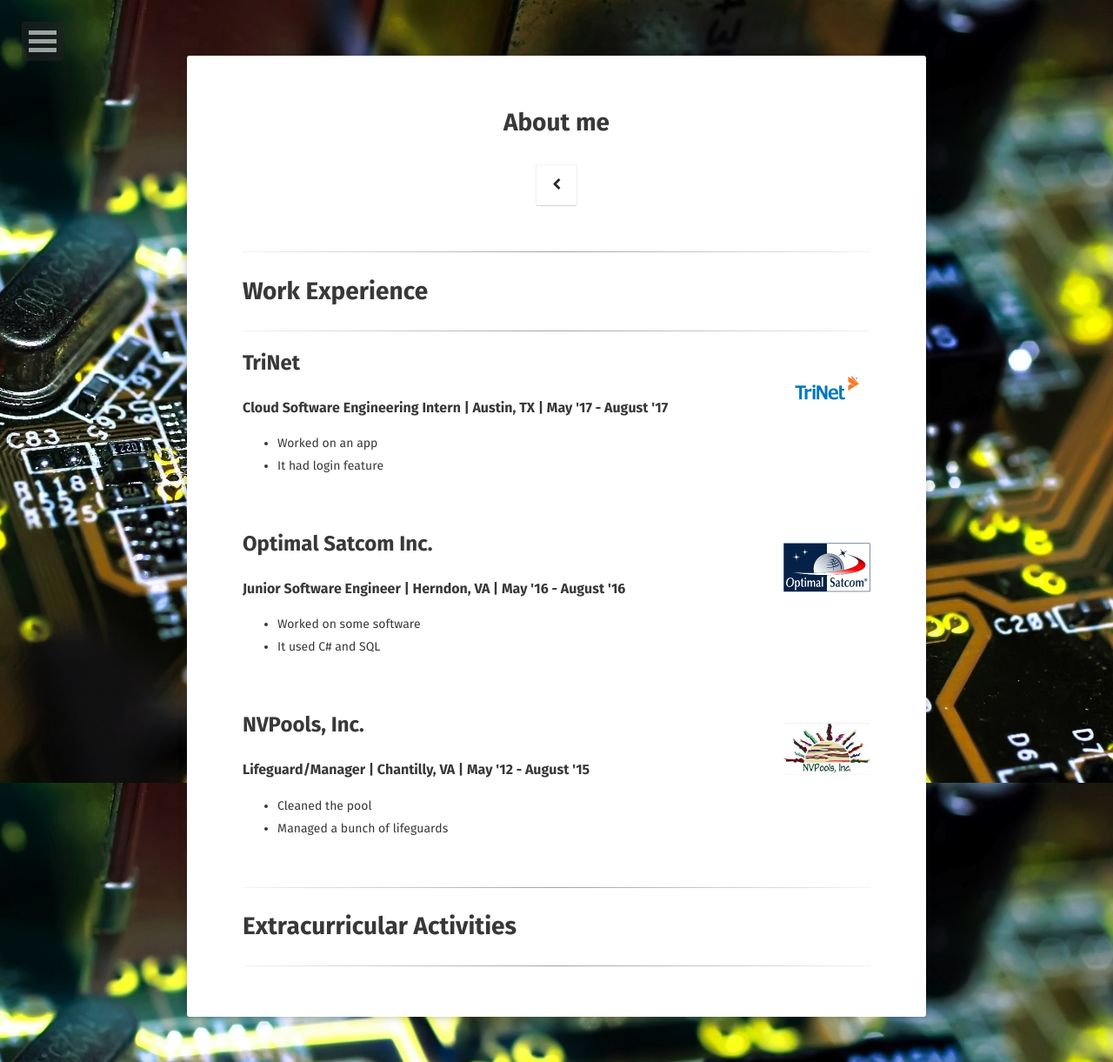
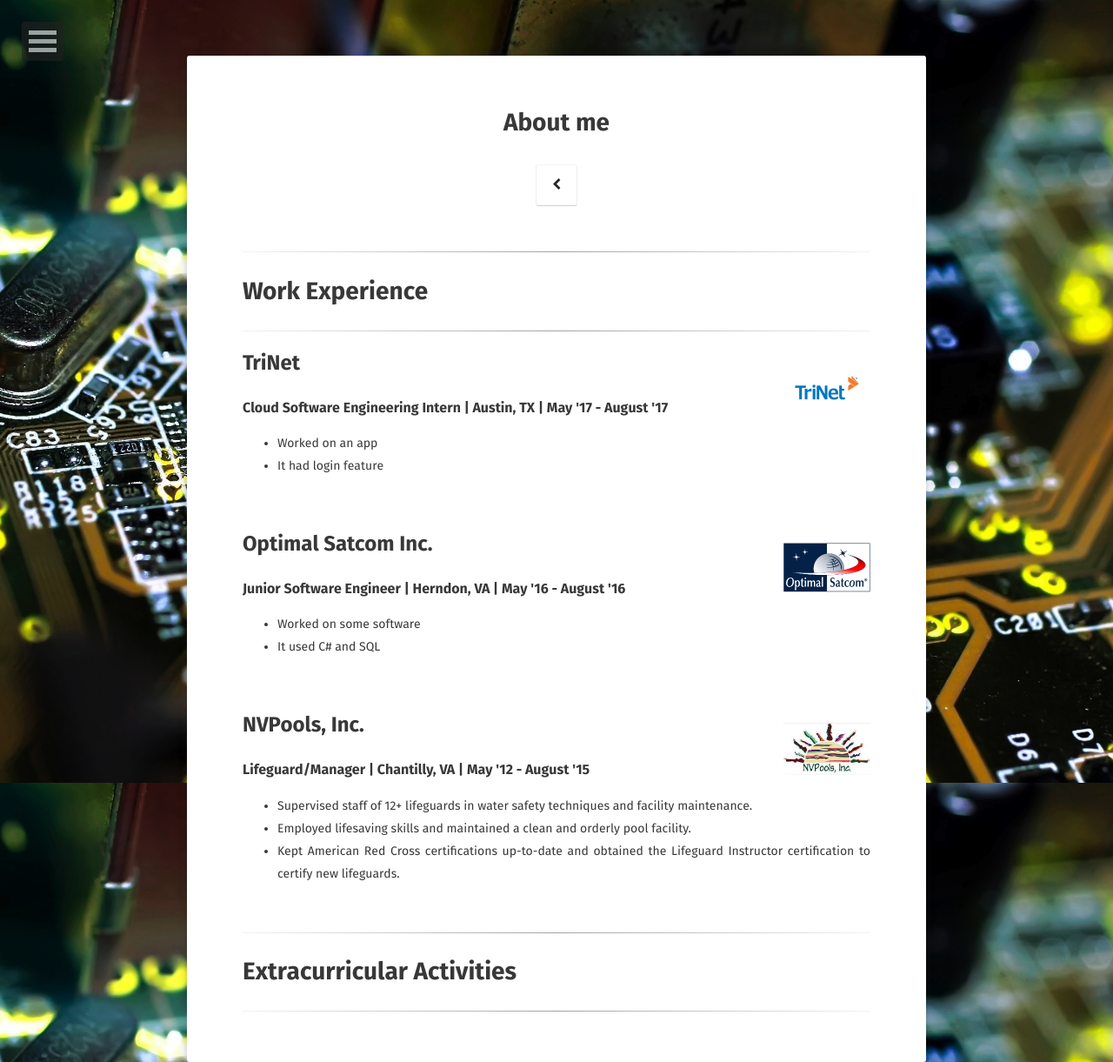
Before and after one commit to tsevans/tsevans.github.io, a Jekyll site: the page built from about/index.md, in a window 1280 px wide. Shown: the whole page at 87% size. Built offline with Jekyll 4.4.1, drawn with Linux system fonts in a browser that asks for light colours; some web fonts are replaced.

Commit message:
Added NVPools info

```diff
--- a/about/index.md
+++ b/about/index.md
@@ -37,8 +37,9 @@ comments: false
     <b><font size="5">NVPools, Inc.</font></b>
 </p>
 <b><font size="3">Lifeguard/Manager  |  Chantilly, VA  |  May '12 - August '15</font></b>
-* Cleaned the pool
-* Managed a bunch of lifeguards
+* Supervised staff of 12+ lifeguards in water safety techniques and facility maintenance.
+* Employed lifesaving skills and maintained a clean and orderly pool facility.
+* Kept American Red Cross certifications up-to-date and obtained the Lifeguard Instructor certification to certify new lifeguards.
 
 <br>
 
```
